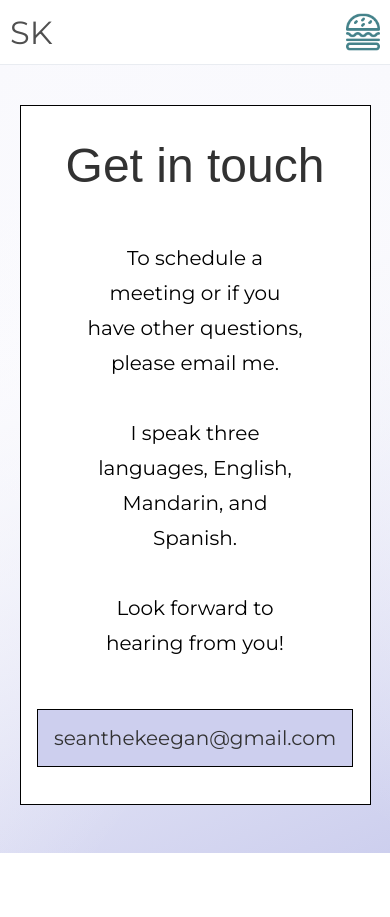
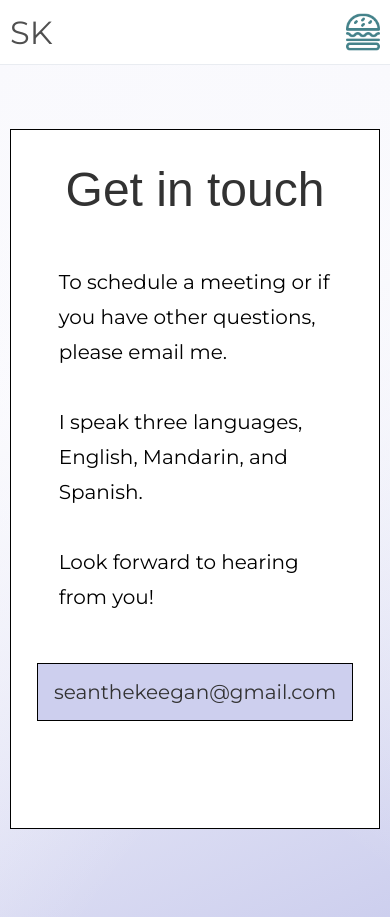
Before and after one commit to amberwhizin/seans_site, a Next.js app: page /tutoring/contact in a window 390 px wide. Before the commit the page ends 853 px from the top, so only its background shows below. Built offline with nearby package versions, Linux system fonts and the light colour scheme.

Commit message:
next time make a mobile app

```diff
--- a/pages/tutoring/contact.js
+++ b/pages/tutoring/contact.js
@@ -25,9 +25,20 @@ const TextContainer = styled.div`
   flex-direction: column;
   align-items: center;
   @media (max-width: 1438px) {
-    text-align: center;
     font-size: 20px;
     width: 90%;
+    margin-top: 8rem;
+    margin-bottom: 8rem;
+  }
+  @media (max-width: 1024px) {
+    font-size: 30px;
+    margin-top: 5rem;
+    margin-bottom: 32.5rem;
+  }
+  @media screen and (max-width: 414px) {
+    margin-top: 4rem;
+    margin-bottom: 5.5rem;
+    width: 95%;
   }
 `;
 
@@ -38,9 +49,12 @@ const Text = styled.div`
   line-height: 40px;
   @media screen and (max-width: 1438px) {
     padding: 1rem;
-    padding-left: 4rem;
-    padding-right: 4rem;
+    padding-left: 3rem;
+    padding-right: 3rem;
     line-height: 35px;
+  }
+  @media screen and (max-width: 414px) {
+    font-size: 20px;
   }
 `;
 
@@ -54,10 +68,15 @@ const EmailBorder = styled.div`
   color: #323232;
   @media (max-width: 1438px) {
     margin: 2rem;
-    font-size: 20px;
+    margin-top: 9rem;
+    font-size: 40px;
     display: flex;
     align-items: center;
     justify-content: center;
+  }
+  @media (max-width: 414px) {
+    font-size: 20px;
+    margin-top: 2rem;
   }
 `;
 
--- a/public/text/copy.yaml
+++ b/public/text/copy.yaml
@@ -4,7 +4,8 @@
 #
 about:
   title: About
-  blurb:
+  blurb1: Twas brillig, and the slithy toves Did gyre and gimble in the wabe All mimsy were the borogoves, And the mome raths outgrabe. “Beware the Jabberwock, my son! The jaws that bite, the claws that catch! Beware the Jubjub bird, and shun The frumious Bandersnatch!” He took his vorpal sword in hand; Long time the manxome foe he sought— So rested he by the Tumtum tree And stood awhile in thought.
+  blurb2: And, as in uffish thought he stood, The Jabberwock, with eyes of flame, Came whiffling through the tulgey wood, And burbled as it came! One, two! One, two! And through and through The vorpal blade went snicker-snack! He left it dead, and with its headHe went galumphing back. “And hast thou slain the Jabberwock? Come to my arms, my beamish boy! O frabjous day! Callooh! Callay!” He chortled in his joy. ’Twas brillig, and the slithy toves Did gyre and gimble in the wabe All mimsy were the borogoves, And the mome raths outgrabe.
 contact:
   title: Get in touch
   blurb1: To schedule a meeting or if you have other questions, please email me.
```
Also changed, not shown: pages/tutoring/about.js (+6 -36 lines).
